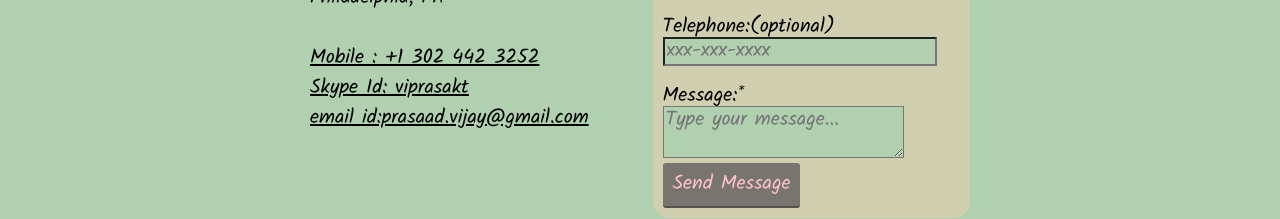
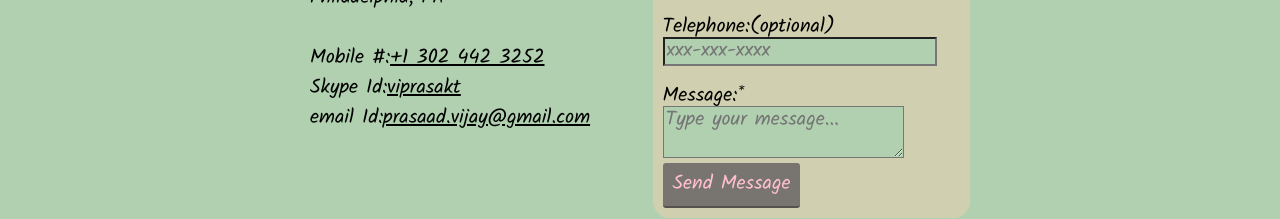
Before and after one commit to ktvprasaad/profile-website-bkup, a plain HTML site: page contact.html in a window 1280 px wide. Shown: the part 272-491 px from the top of the page. Drawn offline with nearby package versions, Linux system fonts and the light colour scheme.

Commit message:
My contact update
Updated the details provided under under My Contact heading.

```diff
--- a/contact.html
+++ b/contact.html
@@ -38,9 +38,9 @@
     <div class="contact__grid-item">
       <h1>My Contact!</h1>
       <strong>Vijay Prasaad</strong><br>Philadelphia, PA<br><br>
-      <a href="tel:+13024423252">Mobile : +1 302 442 3252</a><br>
-      <a href="skype:viprasakt">Skype Id: viprasakt</a><br>
-      <a href="mailto:prasaad.vijay@gmail.com">email id:prasaad.vijay@gmail.com</a>
+      Mobile #:<a href="tel:+13024423252">+1 302 442 3252</a><br>
+      Skype Id:<a href="skype:viprasakt">viprasakt</a><br>
+      email Id:<a href="mailto:prasaad.vijay@gmail.com">prasaad.vijay@gmail.com</a>
     </div>
     <div class="contact__grid-form">
       <h1>Your Contact?</h1>
```
